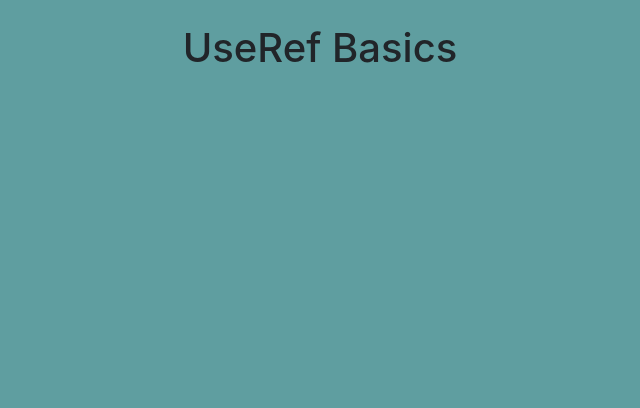
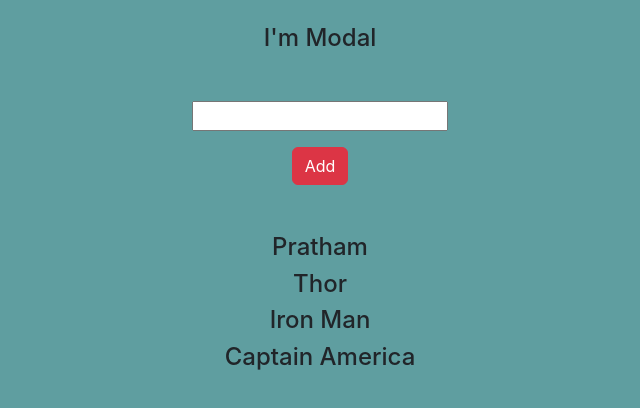
Before and after one commit to PrathamPatel010/React-Learning, a React (Create React App) app in the folder advanced/: page / in a window 1280 px wide. Shown: the top 408 px of the page, without its empty margins (320-960 px from the left). Built offline with nearby package versions, Linux system fonts and the light colour scheme.

Commit message:
completed till useRef and useReducer-useState

```diff
--- a/advanced/src/App.js
+++ b/advanced/src/App.jsx
@@ -13,11 +13,12 @@ import { React } from 'react';
 // import ShowHide from './tutorial/03-conditional-rendering/ShowHide';
 // import ControlledInputs from './tutorial/04-forms/ControlledInputs';
 // import MultipleInputs from './tutorial/04-forms/MultipleInputs';
-import UseRefBasics from './tutorial/05-useRef/useRefBasics';
+// import UseRefBasics from './tutorial/05-useRef/useRefBasics';
+import Index from './tutorial/06-useReducer';
 function App() {
   return (
     <div className="App">
-        <UseRefBasics/>
+        <Index/>
     </div>
   );
 }
--- a/advanced/src/tutorial/05-useRef/useRefBasics.jsx
+++ b/advanced/src/tutorial/05-useRef/useRefBasics.jsx
@@ -1,10 +1,35 @@
-import React from 'react'
+import React,{useEffect,useRef} from 'react'
+
+// preserve values like useState
+// DOES not trigger re-render unlike useState
+// target DOM elements
 
 const useRefBasics = () => {
+    const refContainer = useRef(null);
+    const divContainer = useRef(null);
+    const handleSubmit = (e) => {
+        e.preventDefault();
+        console.log(refContainer.current.value);
+        console.log(divContainer.current.textContent);
+    }
+    useEffect(()=>{
+        console.log(refContainer.current);
+        refContainer.current.focus();
+    })
+
     return(
+        <>
         <div className="my-4 text-center">
             <h1>UseRef Basics</h1>
         </div>
+        <div>
+            <form action="" className="text-center" onSubmit={handleSubmit}>
+                <input className="" type="text" width="50px" ref={refContainer}/>
+                <button type="submit" className="btn btn-danger mx-3">Submit</button>
+            </form>
+            <div ref={divContainer}>Hello World</div>
+        </div>
+        </>
     )
 }
 
--- /dev/null
+++ b/advanced/src/tutorial/06-useReducer/index.jsx
@@ -0,0 +1,42 @@
+import React, { useState } from 'react';
+import data from '../../data';
+import Modal from './modal';
+
+const Index = () => {
+    const [name,setName] = useState('');
+    const [people,setPeople] = useState(data);
+    const [showModal,setShowModal] = useState(false);
+
+    function handleSubmit(e){
+        e.preventDefault();
+        if(name){
+            setShowModal(true);
+            setPeople([...people,{id:new Date().getTime().toString(),name}]);
+            setName('');
+        } else{
+            setShowModal(true);
+        }
+    }
+    return (
+        <>
+        {setShowModal && <Modal/>}
+        <form onSubmit={handleSubmit} className="my-5 text-center">
+            <div className="container">
+                <input type="text" value={name} onChange={(e)=>{setName(e.target.value)}}/>
+            </div>
+            <div className="container my-3">
+                <button type="submit" className="btn btn-danger">Add</button>
+            </div>
+        </form>
+        {people.map((person)=>{
+        return(
+              <div key={person.id} className="d-flex align-items-center justify-content-center">
+                  <h4>{person.name}</h4>
+              </div>
+        )
+        })}
+        </>
+    )
+}
+
+export default Index;
--- /dev/null
+++ b/advanced/src/tutorial/06-useReducer/modal.jsx
@@ -0,0 +1,7 @@
+import React,{useEffect} from 'react';
+
+const Modal = () => {
+    return <h4 className="d-flex align-items-center justify-content-center my-4">I'm Modal</h4>
+};
+
+export default Modal;
```
